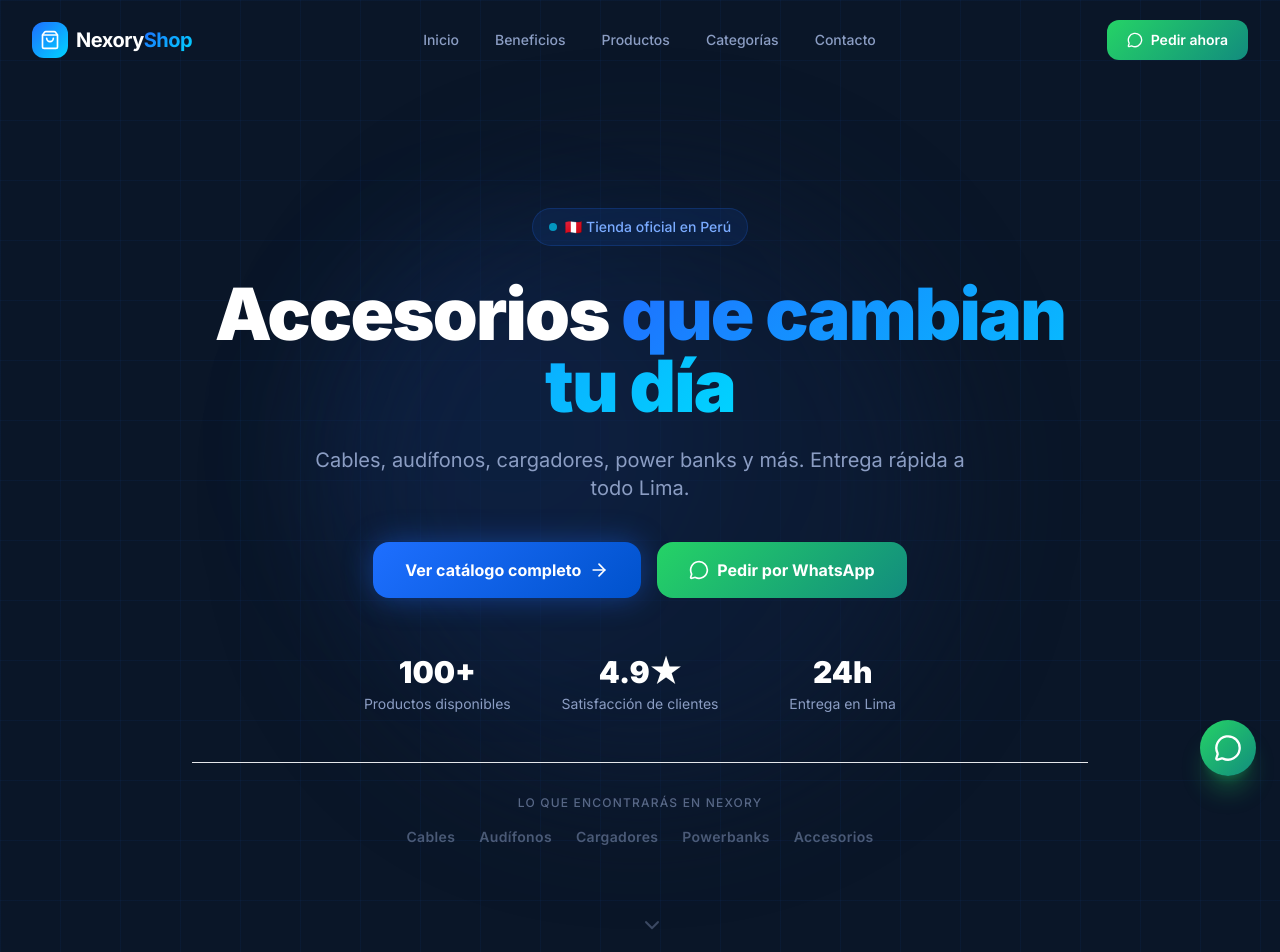
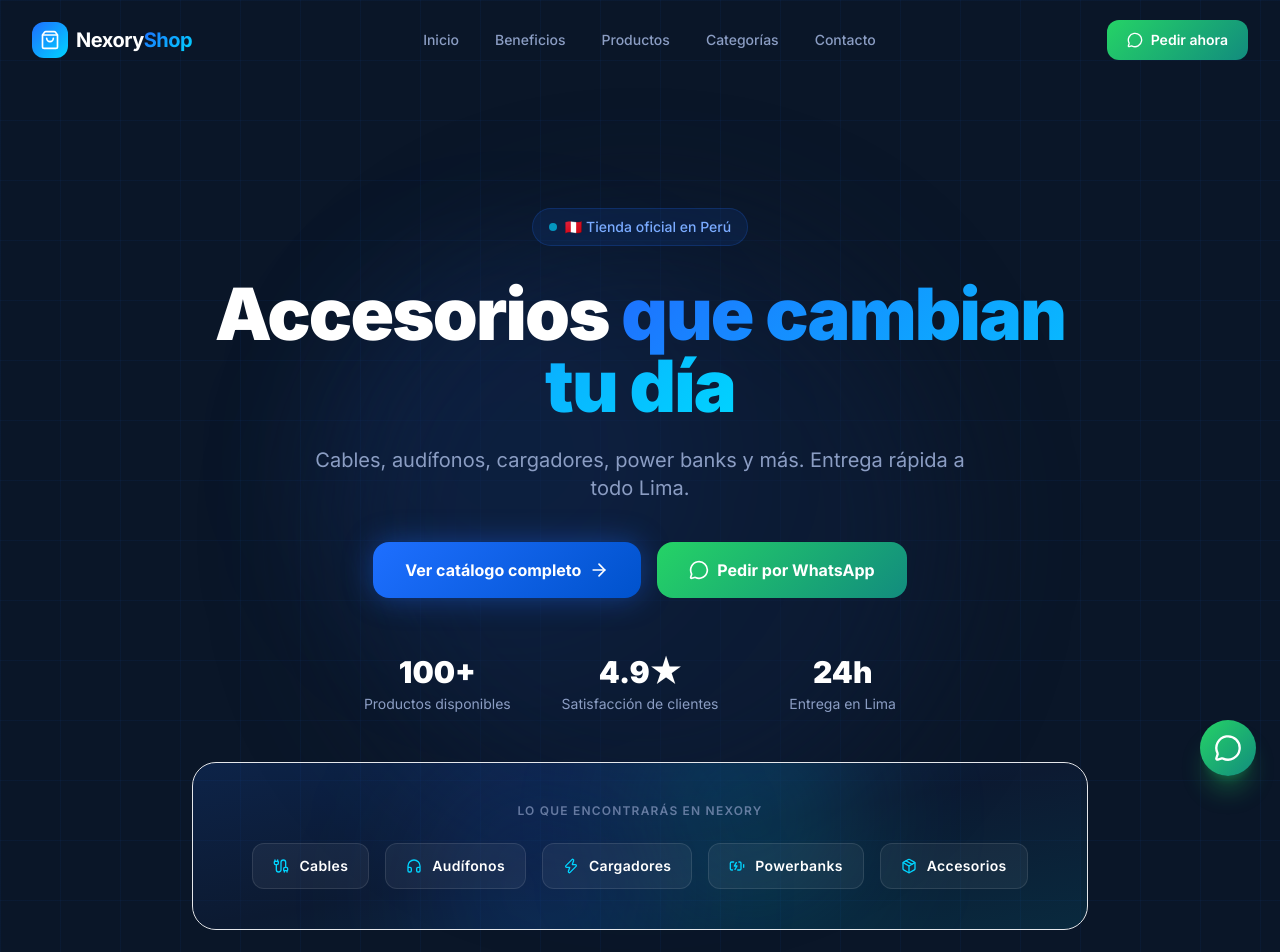
Before and after one commit to cleonlarosa-sys/nexory-shop, a React (Vite) app: page / in a window 1280 px wide. Shown: the top 952 px of the page. Built offline with nearby package versions, Linux system fonts and the light colour scheme.

Commit message:
Update Hero.jsx

```diff
--- a/src/components/Hero.jsx
+++ b/src/components/Hero.jsx
@@ -1,17 +1,19 @@
-import { ArrowRight, MessageCircle, ChevronDown } from "lucide-react";
+import { ArrowRight, MessageCircle, ChevronDown, Cable, Headphones, Zap, BatteryCharging, Package } from "lucide-react";
 import { HERO, SITE } from "../data/siteData";
 
-const BRANDS = ["Cables", "Audífonos", "Cargadores", "Powerbanks", "Accesorios"];
+const CATEGORY_ICONS = [
+  { label: "Cables", icon: Cable },
+  { label: "Audífonos", icon: Headphones },
+  { label: "Cargadores", icon: Zap },
+  { label: "Powerbanks", icon: BatteryCharging },
+  { label: "Accesorios", icon: Package },
+];
 
 export default function Hero() {
   const waLink = `https://wa.me/${SITE.whatsapp}?text=${encodeURIComponent(SITE.whatsappMsg)}`;
 
   return (
-    <section
-      id="inicio"
-      className="relative min-h-screen flex items-center justify-center overflow-hidden hero-grid pt-20"
-    >
-      {/* Background glows */}
+    <section id="inicio" className="relative min-h-screen flex items-center justify-center overflow-hidden hero-grid pt-20">
       <div className="absolute inset-0 pointer-events-none">
         <div className="absolute top-1/4 left-1/4 w-96 h-96 bg-electric-500/10 rounded-full blur-3xl" />
         <div className="absolute bottom-1/4 right-1/4 w-80 h-80 bg-cyan-glow/8 rounded-full blur-3xl" />
@@ -20,79 +22,63 @@ export default function Hero() {
 
       <div className="relative max-w-7xl mx-auto px-4 sm:px-6 lg:px-8 py-24 lg:py-32">
         <div className="text-center max-w-4xl mx-auto">
-          {/* Badge */}
           <div className="inline-flex items-center gap-2 px-4 py-2 rounded-full bg-electric-500/10 border border-electric-500/20 text-electric-300 text-sm font-medium mb-8">
             <span className="w-2 h-2 bg-cyan-glow rounded-full animate-pulse-slow" />
             {HERO.badge}
           </div>
 
-          {/* Headline */}
           <h1 className="text-5xl sm:text-6xl lg:text-7xl font-black tracking-tight text-white mb-6 leading-[1.05]">
             {HERO.title}{" "}
-            <span className="text-gradient block sm:inline">
-              {HERO.titleHighlight}
-            </span>
+            <span className="text-gradient block sm:inline">{HERO.titleHighlight}</span>
           </h1>
 
-          {/* Subtitle */}
           <p className="text-lg sm:text-xl text-slate-text max-w-2xl mx-auto mb-10 leading-relaxed">
             {HERO.subtitle}
           </p>
 
-          {/* CTAs */}
           <div className="flex flex-col sm:flex-row gap-4 justify-center mb-14">
-            <a
-              href="#productos"
-              className="btn-primary inline-flex items-center justify-center gap-2 px-8 py-4 rounded-2xl text-base font-bold text-white glow-blue"
-            >
+            <a href="#productos" className="btn-primary inline-flex items-center justify-center gap-2 px-8 py-4 rounded-2xl text-base font-bold text-white glow-blue">
               {HERO.cta}
               <ArrowRight className="w-5 h-5" />
             </a>
-            <a
-              href={waLink}
-              target="_blank"
-              rel="noopener noreferrer"
-              className="btn-whatsapp inline-flex items-center justify-center gap-2 px-8 py-4 rounded-2xl text-base font-bold text-white"
-            >
+            <a href={waLink} target="_blank" rel="noopener noreferrer" className="btn-whatsapp inline-flex items-center justify-center gap-2 px-8 py-4 rounded-2xl text-base font-bold text-white">
               <MessageCircle className="w-5 h-5" />
               {HERO.ctaSecondary}
             </a>
           </div>
 
-          {/* Stats */}
           <div className="grid grid-cols-3 gap-4 sm:gap-8 max-w-xl mx-auto mb-12">
             {HERO.stats.map((stat) => (
               <div key={stat.label} className="text-center">
-                <div className="text-2xl sm:text-3xl font-black text-white mb-1">
-                  {stat.value}
-                </div>
-                <div className="text-xs sm:text-sm text-slate-text leading-tight">
-                  {stat.label}
-                </div>
+                <div className="text-2xl sm:text-3xl font-black text-white mb-1">{stat.value}</div>
+                <div className="text-xs sm:text-sm text-slate-text leading-tight">{stat.label}</div>
               </div>
             ))}
           </div>
 
-          {/* Brands bar */}
-          <div className="border-t border-white/8 pt-8">
-            <p className="text-xs text-slate-text/60 uppercase tracking-widest mb-4 font-medium">
-              Lo que encontrarás en Nexory
-            </p>
-            <div className="flex flex-wrap justify-center gap-3 sm:gap-6">
-              {BRANDS.map((brand) => (
-                <span
-                  key={brand}
-                  className="text-slate-text/50 text-sm font-semibold tracking-wide hover:text-slate-text transition-colors"
-                >
-                  {brand}
-                </span>
-              ))}
+          {/* Categories banner */}
+          <div className="relative rounded-3xl overflow-hidden border border-white/8 p-8 sm:p-10">
+            <div className="absolute inset-0 bg-gradient-to-br from-electric-500/15 via-navy-800/40 to-cyan-glow/10" />
+            <div className="absolute top-0 left-1/4 w-64 h-64 bg-electric-500/15 rounded-full blur-3xl" />
+            <div className="absolute bottom-0 right-1/4 w-56 h-56 bg-cyan-glow/15 rounded-full blur-3xl" />
+
+            <div className="relative">
+              <p className="text-xs text-slate-text/70 uppercase tracking-widest mb-6 font-semibold">
+                Lo que encontrarás en Nexory
+              </p>
+              <div className="flex flex-wrap justify-center gap-3 sm:gap-4">
+                {CATEGORY_ICONS.map(({ label, icon: Icon }) => (
+                  <div key={label} className="flex items-center gap-2.5 px-5 py-3 rounded-xl bg-white/5 border border-white/10 hover:bg-white/10 hover:border-electric-500/30 transition-all duration-200">
+                    <Icon className="w-4 h-4 text-cyan-glow" />
+                    <span className="text-white text-sm font-semibold tracking-wide">{label}</span>
+                  </div>
+                ))}
+              </div>
             </div>
           </div>
         </div>
       </div>
 
-      {/* Scroll hint */}
       <div className="absolute bottom-8 left-1/2 -translate-x-1/2 animate-bounce">
         <ChevronDown className="w-6 h-6 text-slate-text/40" />
       </div>
```
